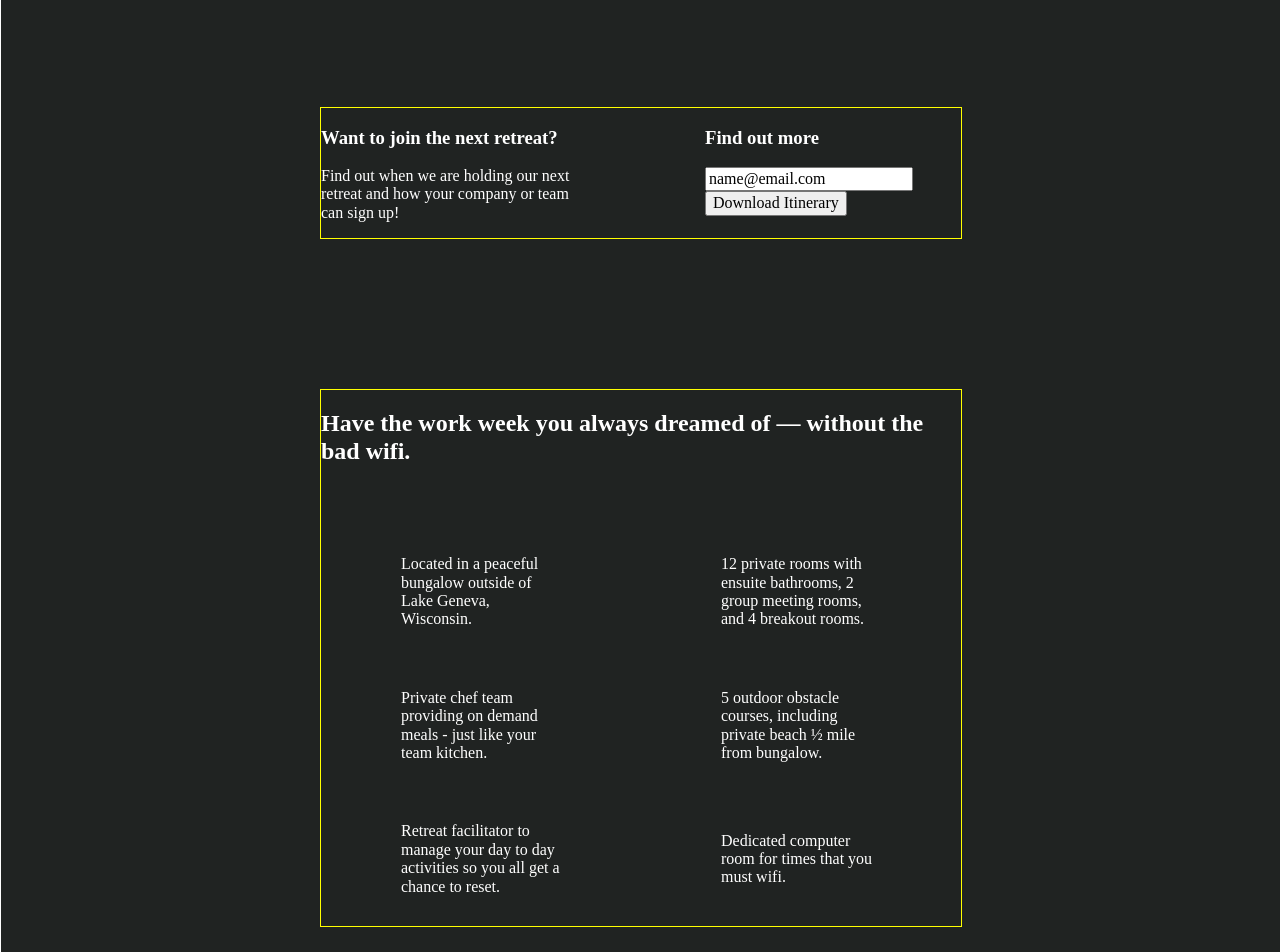
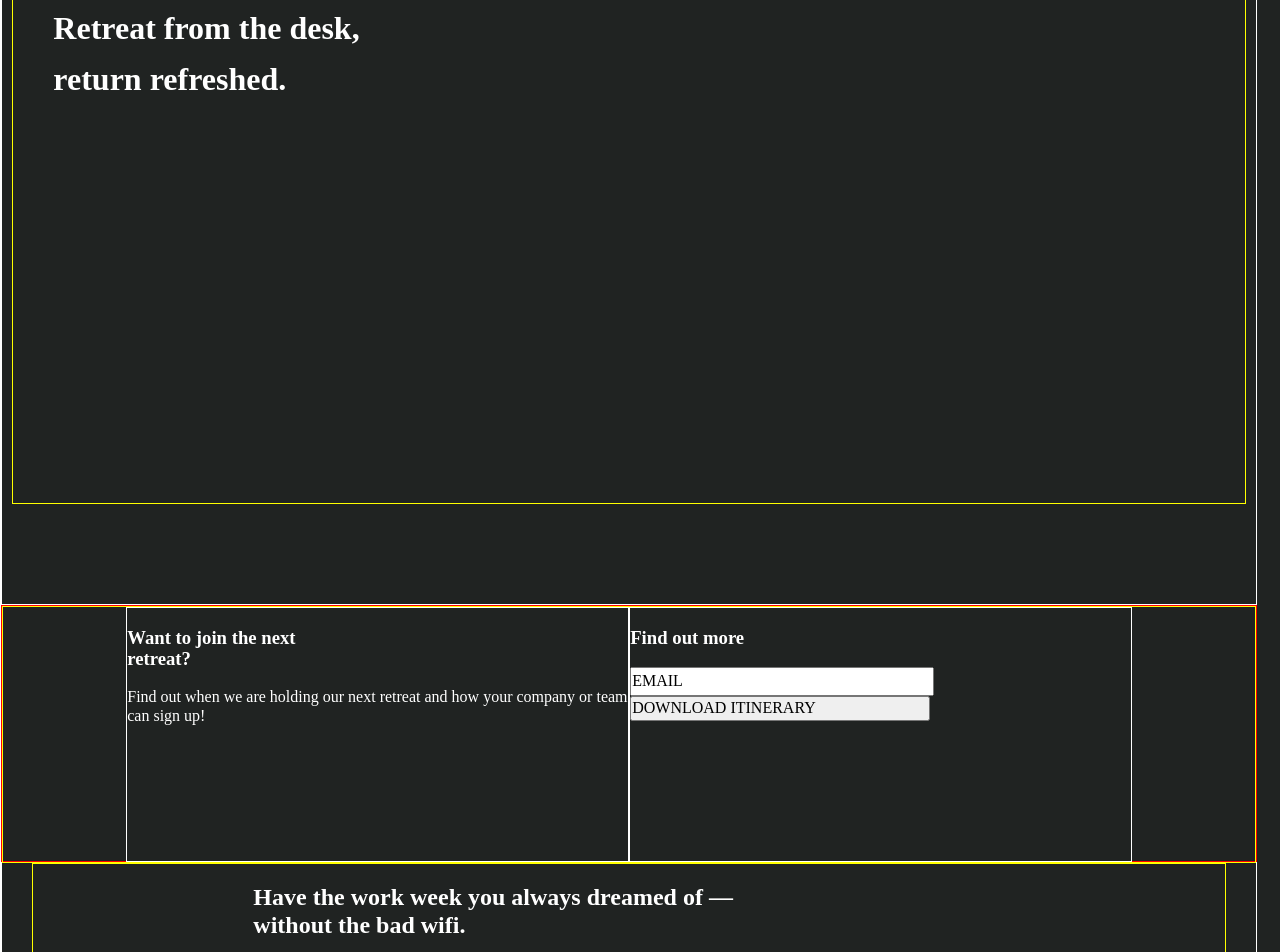
Before and after one commit to marcelap99/unplugged-retreat, a website built with Parcel: page index.html in a window 1280 px wide. Shown: the part 348-1300 px from the top of the page. Built offline with nearby package versions, Linux system fonts and the light colour scheme.

Commit message:
pushing up step 6 of 7 desktop layout styles.

```diff
--- a/css/main.css
+++ b/css/main.css
@@ -150,12 +150,6 @@ header .content-wrapper{
   margin: 0;
 }
 
-/* #headerWrapper{
-  display:flex;
-  flex-flow:column;
-  justify-content:center;
-  align-items:center;
-} */
 
 
 
@@ -182,12 +176,6 @@ header nav ul {
   width: 100%;
   align-items:center;
 }
-
-/* ul#myNavUl{
-  display:flex;
-  flex-flow:row nowrap;
-  justify-content:space-around;
-} */
 
 
 /* --- FOOTER --- */
@@ -224,68 +212,6 @@ footer .social-icons p{
 footer .copyright{
   margin: 20px 0;
 }
-
-
-
-/* footer{
-  height:300px;
-  display:flex;
-  flex-flow:column;
-} */
-
-/* .contact{
-  display:flex;
-  flex-flow:column;
-  align-items:center;
-  margin:5px auto;
-} */
-
-/* .contact address p{
-  display:flex;
-  flex-flow:row;
-  align-items:center;
-  justify-content:center;
-  margin:-5px auto;
-} */
-
-/* .social{
-  display:flex;
-  flex-flow:column;
-  align-items:center;
-  margin:5px auto;
-} */
-
-/* div.social h4{
-  margin:10px auto;
-} */
-
-/* div.social-icons {
-  width:100%;
-  display: flex;
-  flex-flow:row;
-  justify-content: space-around;
-} */
-
-/* footer .social-icons p {
-  display: flex;
-  justify-content: center;
-  align-items: center;
-} */
-
-/* .myIcons{
-  border:1px solid white;
-  height:25px;
-  width:25px;
-} */
-
-/* div.copyright{
-  width:100%;
-  border:1px solid red;
-  display: flex;
-  flex-flow:row;
-  justify-content:center;
-  margin:5px auto;
-} */
 
 
 /* -------------------- Mobile Styles - Homepage -------------------- */
@@ -493,6 +419,8 @@ aside {
    Modify as content requires.
    ========================================================================== */
 
+/* TABLET */
+
  @media only screen and (min-width: 768px) {
      /* General styles */
      .content-wrapper {
@@ -680,9 +608,177 @@ footer .copyright {
 
  }
 
+/* DESKTOP */
+
 
    @media only screen and (min-width: 1200px) {
    /*Desktop styles here*/
+
+   /* HOME PAGE */
+   section{
+     border:1px solid white;
+     width:98%;
+   }
+   aside{
+     border:1px solid red;
+     width:98%;
+     height:255px;
+   }
+
+   .content-wrapper {
+       max-width: 95%;
+       padding:20px;
+   }
+
+   div#headerWrapper.content-wrapper{
+     height:100px;
+   }
+   div#heroDiv{
+     height:500px;
+   }
+
+  section div h1{
+    margin:20px -20px 5px 20px;
+    line-height:1.6;
+  }
+
+  aside .content-wrapper{
+    margin:0;
+    padding:0;
+    height:255px;
+    justify-content:center;
+  }
+  div#asideWrapper.content-wrapper{
+    width:100%;
+    max-width:1800px;
+  }
+
+  div.myForm{
+    border:1px solid white;
+    width:35%;
+  }
+  div.form{
+    display:flex;
+    flex-flow:column;
+    align-items:left;
+    margin:0;
+    padding:0;
+
+  }
+  input{
+    width:300px;
+    padding:0;
+    margin:0;
+    height:25px;
+    text-align:left;
+    font-size:18px;
+  }
+
+  section.features{
+    padding:0;
+
+  }
+
+  div#featuresWrapper.content-wrapper{
+    margin:0;
+    padding:0;
+    height:100%;
+    width:100%;
+  }
+
+  .features h2{
+    margin-left:220px;
+  }
+
+  .features-items{
+    border:1px solid red;
+  }
+
+  article{
+    border:1px solid green;
+  }
+
+  .features article {
+      flex-basis: 25%;
+      height: 195px;
+  }
+
+  article.featuresArticle{
+    margin:0;
+  }
+
+  /* FAQ */
+
+
+  .faq .content-wrapper {
+    justify-content: space-around;
+  }
+
+  .faq h2{
+    margin-left:32.5px;
+  }
+
+
+
+  /* ABOUT */
+
+  .mission .content-wrapper{
+    height:441px;
+    width:85%;
+    padding:40px;
+  }
+
+  .mission .content-wrapper h2{
+    font-size:48px;
+    margin:20px;
+  }
+
+  .mission .content-wrapper .mission-content{
+    margin:20px;
+  }
+
+
+  section.map{
+    width:100%;
+    height:447px;
+    background-color:#34b7eb;
+  }
+
+
+
+  .contact-section .content-wrapper {
+      display: flex;
+      flex-flow: column;
+      justify-content: center;
+      align-items: center;
+      height: 393px;
+      width: 85%;
+      padding: 40px;
+  }
+
+
+
+  .contact-section .content-wrapper h2{
+    font-size:48px;
+  }
+
+  address.contact-content{
+    border:1px solid white;
+    display:flex;
+    flex-flow:row wrap;
+    justify-content:center;
+    justify-content:space-between;
+    height:auto;
+    width:80%;
+  }
+
+  .addressDiv{
+    border:1px solid red;
+    height:200px;
+    width:400px;
+  }
+
+
    }
 
 
--- a/index.html
+++ b/index.html
@@ -47,66 +47,67 @@
      <main>
     <!-- HERO SECTION -->
        <section class="hero-area">
-         <div class="content-wrapper">
-           <h1>Retreat from the desk, return refreshed.</h1>
+         <div id="heroDiv" class="content-wrapper">
+           <h1>Retreat from the desk, <br>return refreshed.</h1>
          </div>
        </section>
        <aside>
-         <div class="content-wrapper">
-             <div class="form-description">
-               <h3>Want to join the next retreat?</h3>
+         <div id="asideWrapper" class="content-wrapper">
+             <div class="myForm form-description">
+               <h3>Want to join the next<br> retreat?</h3>
                <p>
                  Find out when we are holding our next retreat and how your company or team can sign up!
                </p>
              </div>
-             <div class="form">
+             <div class="myForm form">
                <h3>Find out more</h3>
-               <input type="text" name="name" value="name@email.com">
-               <input type="button" value="Download Itinerary">
+               <!-- <input type="text" name="name" value="name@email.com"> -->
+               <input type="email" id="email" name="EMAIL" value="EMAIL">
+               <input type="button" value="DOWNLOAD ITINERARY">
              </div>
          </div>
        </aside>
     <!-- FEATURES SECTION -->
          <section class="features">
-           <div class="content-wrapper">
-             <h2>Have the work week you always dreamed of — without the bad wifi.</h2>
+           <div id="featuresWrapper" class="content-wrapper">
+             <h2>Have the work week you always dreamed of — <br> without the bad wifi.</h2>
                <div class="features-items">
-                 <article>
+                 <article class="featuresArticle">
                    <p class="fontawesome-icon">
                    </p>
                    <p class="features-item-description">
                      Located in a peaceful bungalow outside of Lake Geneva, Wisconsin.
                    </p>
                  </article>
-                 <article>
+                 <article class="featuresArticle">
                    <p class="fontawesome-icon">
                    </p>
                    <p class="features-item-description">
                      12 private rooms with ensuite bathrooms, 2 group meeting rooms, and 4 breakout rooms.
                    </p>
                  </article>
-                 <article>
+                 <article class="featuresArticle">
                    <p class="fontawesome-icon">
                    </p>
                    <p class="features-item-description">
                      Private chef team providing on demand meals - just like your team kitchen.
                    </p>
                  </article>
-                 <article>
+                 <article class="featuresArticle">
                    <p class="fontawesome-icon">
                    </p>
                    <p class="features-item-description">
                      5 outdoor obstacle courses, including private beach ½ mile from bungalow.
                    </p>
                  </article>
-                 <article>
+                 <article class="featuresArticle">
                    <p class="fontawesome-icon">
                    </p>
                    <p class="features-item-description">
                      Retreat facilitator to manage your day to day activities so you all get a chance to reset.
                    </p>
                  </article>
-                 <article>
+                 <article class="featuresArticle">
                    <p class="fontawesome-icon">
                    </p>
                    <p class="features-item-description">
```
Also changed, not shown: about/index.html (+3 -2 lines), README.md.
